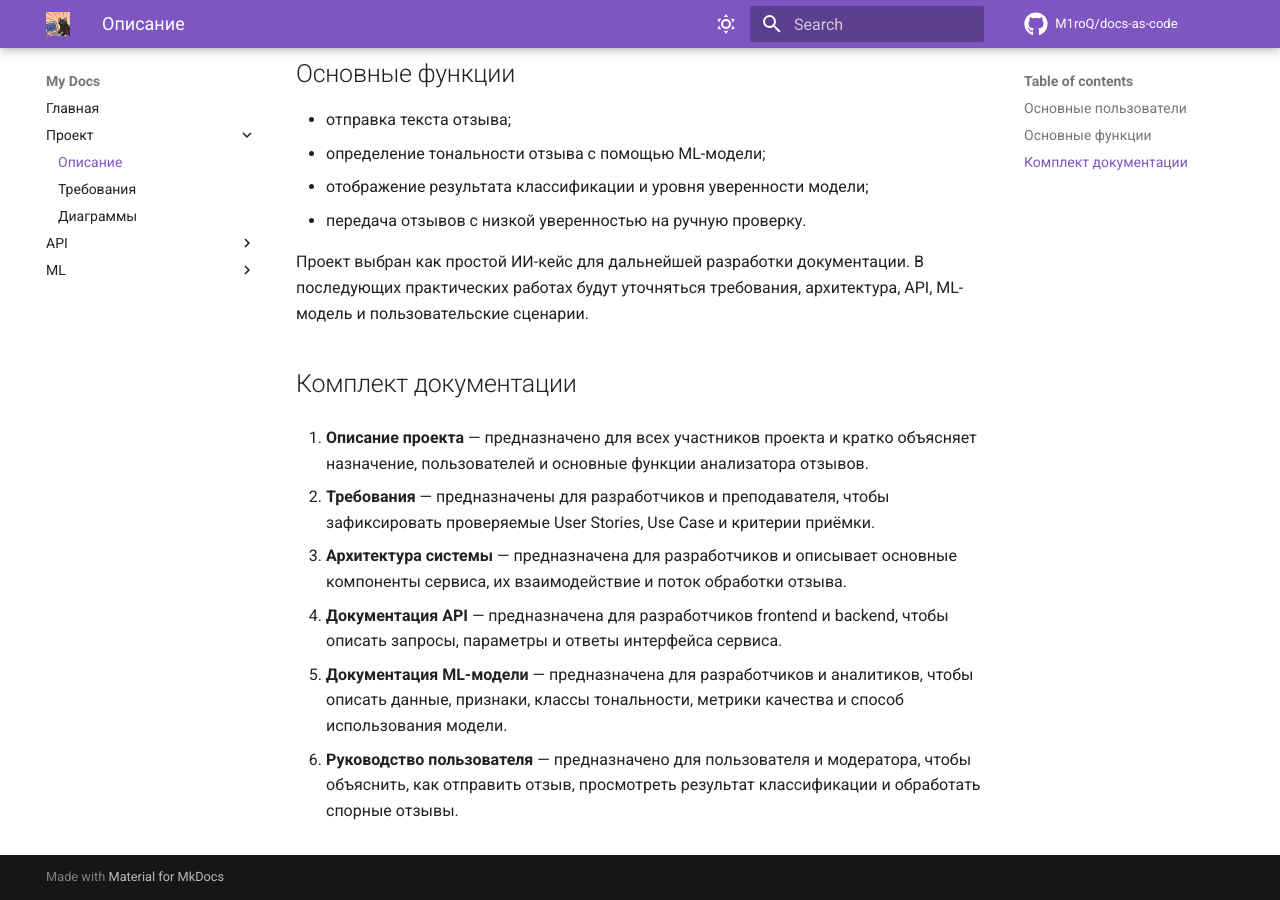
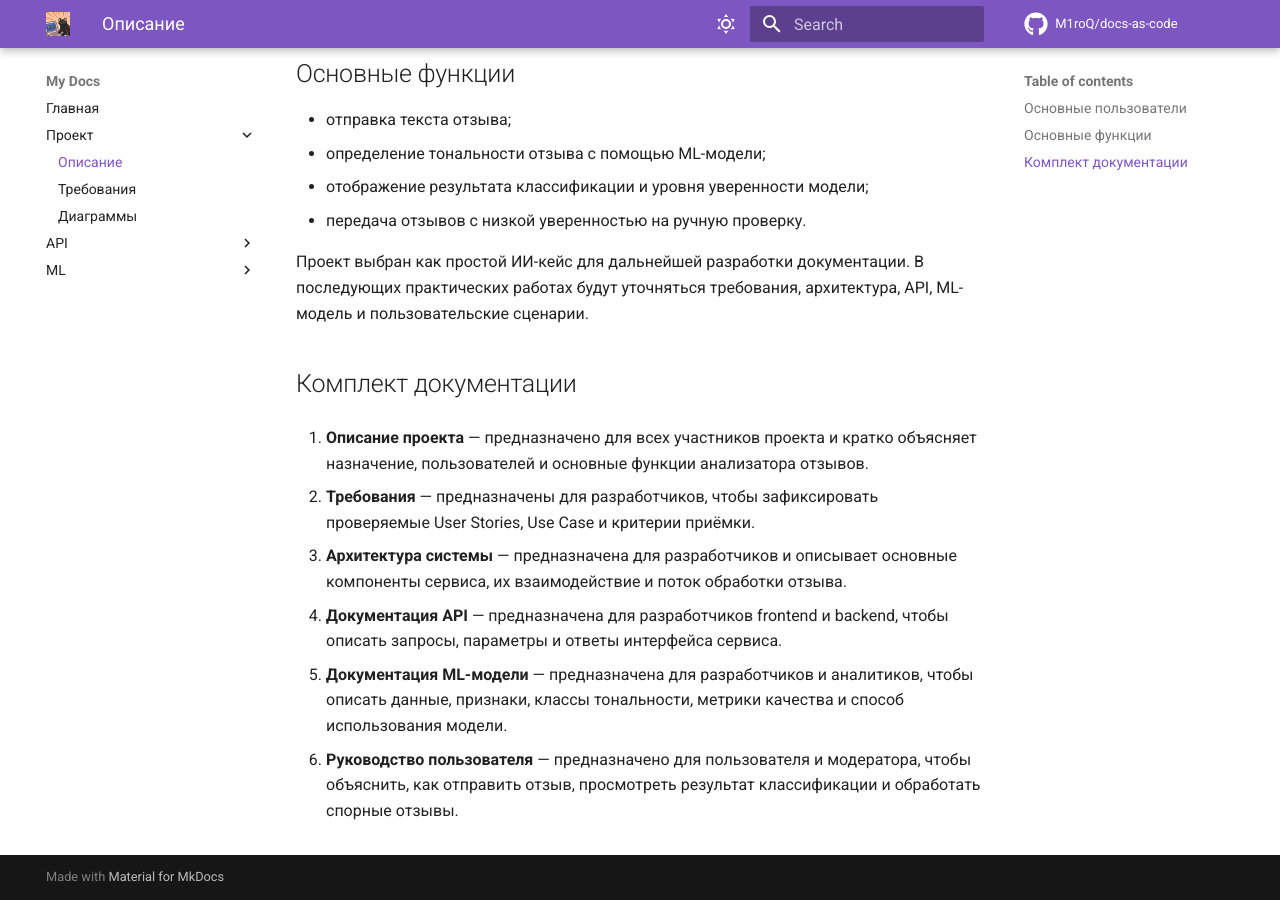
Before and after one commit to M1roQ/docs-as-code, an MkDocs documentation site: the page built from docs/project/overview.md, in a window 1280 px wide and 900 px high, scrolled down 509 px. Built offline with MkDocs 1.6.1 and Material for MkDocs 9.7.7, drawn with Linux system fonts in a browser that asks for light colours; comment, search, counter and statistics services are not loaded.

Commit message:
Address review feedback for requirements and OpenAPI

```diff
--- a/docs/project/overview.md
+++ b/docs/project/overview.md
@@ -29,7 +29,7 @@ API, ML-модель и пользовательские сценарии.
 
 1. **Описание проекта** — предназначено для всех участников проекта и кратко объясняет назначение, пользователей и основные функции анализатора отзывов.
 
-2. **Требования** — предназначены для разработчиков и преподавателя, чтобы зафиксировать проверяемые User Stories, Use Case и критерии приёмки.
+2. **Требования** — предназначены для разработчиков, чтобы зафиксировать проверяемые User Stories, Use Case и критерии приёмки.
 
 3. **Архитектура системы** — предназначена для разработчиков и описывает основные компоненты сервиса, их взаимодействие и поток обработки отзыва.
 
```
